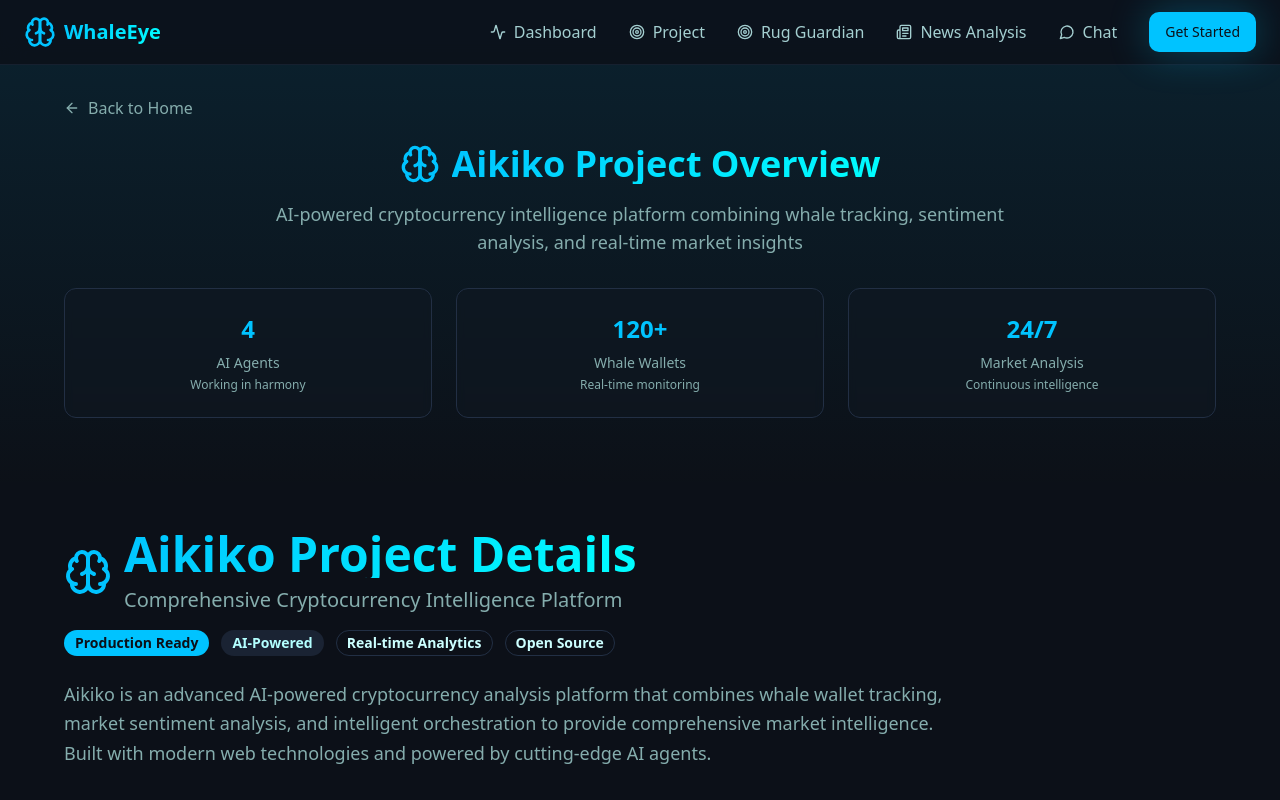
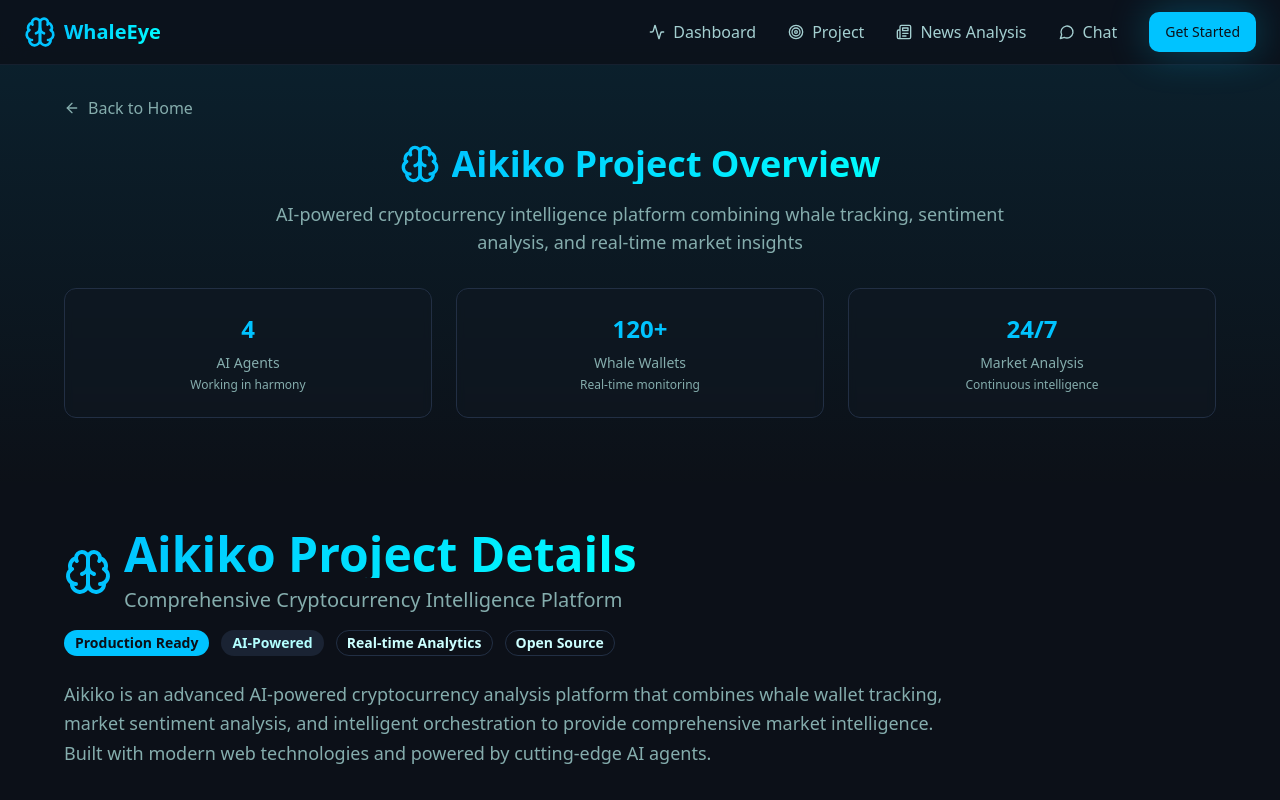
Before and after one commit to Vivek17020/toggle-a-palooza, a React (Vite) app: page /project-details in a window 1280 px wide. Shown: the top 800 px of the page. Built offline with nearby package versions, Linux system fonts and the light colour scheme; the HTML template or start-up script is replaced by a standard one.

Commit message:
Remove Rug Guardian from navbar

```diff
--- a/src/components/Navbar.tsx
+++ b/src/components/Navbar.tsx
@@ -45,15 +45,6 @@ const Navbar = () => {
               <Target className="h-4 w-4" />
               Project
             </Link>
-            <a
-              href="https://fil-e-rug-sigma.vercel.app/"
-              target="_blank"
-              rel="noopener noreferrer"
-              className="text-foreground/80 hover:text-primary transition-colors flex items-center gap-2"
-            >
-              <Target className="h-4 w-4" />
-              Rug Guardian
-            </a>
             <button
               onClick={() => scrollToSection('news-analysis')}
               className="text-foreground/80 hover:text-primary transition-colors flex items-center gap-2"
@@ -112,16 +103,6 @@ const Navbar = () => {
                 <Target className="h-4 w-4" />
                 Project
               </Link>
-              <a
-                href="https://fil-e-rug-sigma.vercel.app/"
-                target="_blank"
-                rel="noopener noreferrer"
-                className="text-left text-foreground/80 hover:text-primary transition-colors flex items-center gap-2 p-2"
-                onClick={() => setIsOpen(false)}
-              >
-                <Target className="h-4 w-4" />
-                Rug Guardian
-              </a>
               <button
                 onClick={() => scrollToSection('news-analysis')}
                 className="text-left text-foreground/80 hover:text-primary transition-colors flex items-center gap-2 p-2"
```
